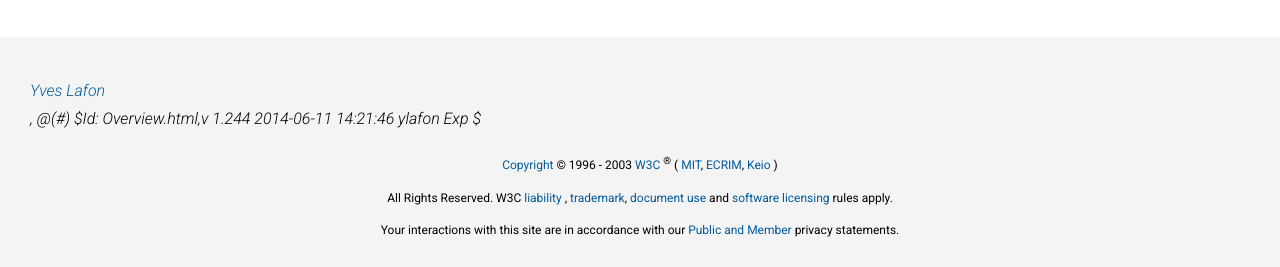
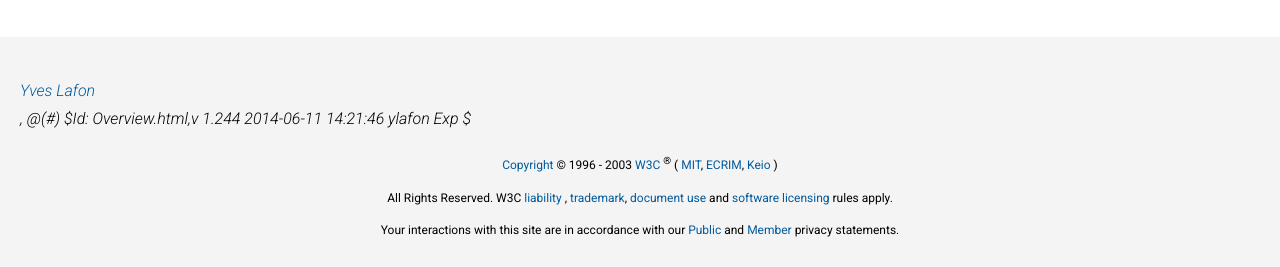
Before and after one commit to Irene-24/w3-copy, a plain HTML site: page index.html in a window 1280 px wide. Shown: the part 5899-6166 px from the top of the page. Drawn offline with Linux system fonts and the light colour scheme.

Commit message:
adjusted padding in footer

```diff
--- a/assets/css/styles.css
+++ b/assets/css/styles.css
@@ -357,7 +357,7 @@ main li
 /* FOOTER STYLES  */
 footer
 {
-    padding: 20px 30px;
+    padding: 20px ;
 }
 
 .footer-main
--- a/index.html
+++ b/index.html
@@ -812,7 +812,7 @@
                     href="https://www.w3.org/Consortium/Legal/copyright-documents"> document use</a> and
                 <a href="https://www.w3.org/Consortium/Legal/copyright-software">software licensing</a> rules apply.</p>
             <p>Your interactions with this site are in accordance with our <a
-                    href="https://www.w3.org/Consortium/Legal/privacy-statement#Public">Public and</a> <a
+                    href="https://www.w3.org/Consortium/Legal/privacy-statement#Public">Public </a> and <a
                     href="https://www.w3.org/Consortium/Legal/privacy-statement#Members"> Member</a> privacy statements.
             </p>
 
```
